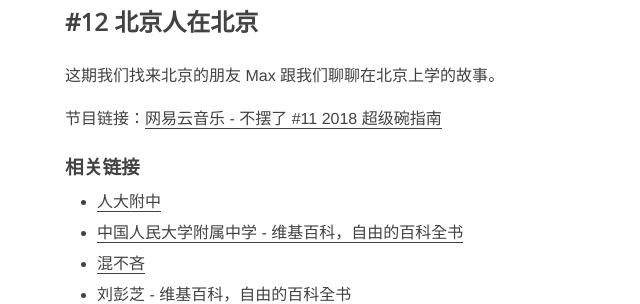
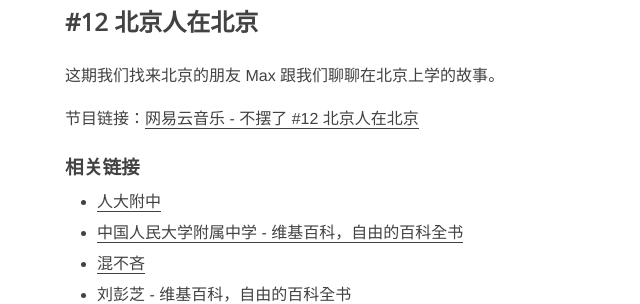
Before and after one commit to onion7878/bubaile.net, a Jekyll site: the page built from _posts/2018-01-24-beijing.md, in a window 1280 px wide. Shown: the part 260-564 px from the top of the page, without its empty margins (319-959 px from the left). Built offline with Jekyll 4.4.1, drawn with Linux system fonts in a browser that asks for light colours.

Commit message:
修改标题

```diff
--- a/_posts/2018-01-24-beijing.md
+++ b/_posts/2018-01-24-beijing.md
@@ -10,7 +10,7 @@ categories: [podcast]
 
 这期我们找来北京的朋友 Max 跟我们聊聊在北京上学的故事。
 
-节目链接：[网易云音乐 - 不摆了 #11 2018 超级碗指南](http://music.163.com/#/program?id=1367866393)
+节目链接：[网易云音乐 - 不摆了 #12 北京人在北京](http://music.163.com/#/program?id=1367866393)
 
 ### 相关链接
 
```
